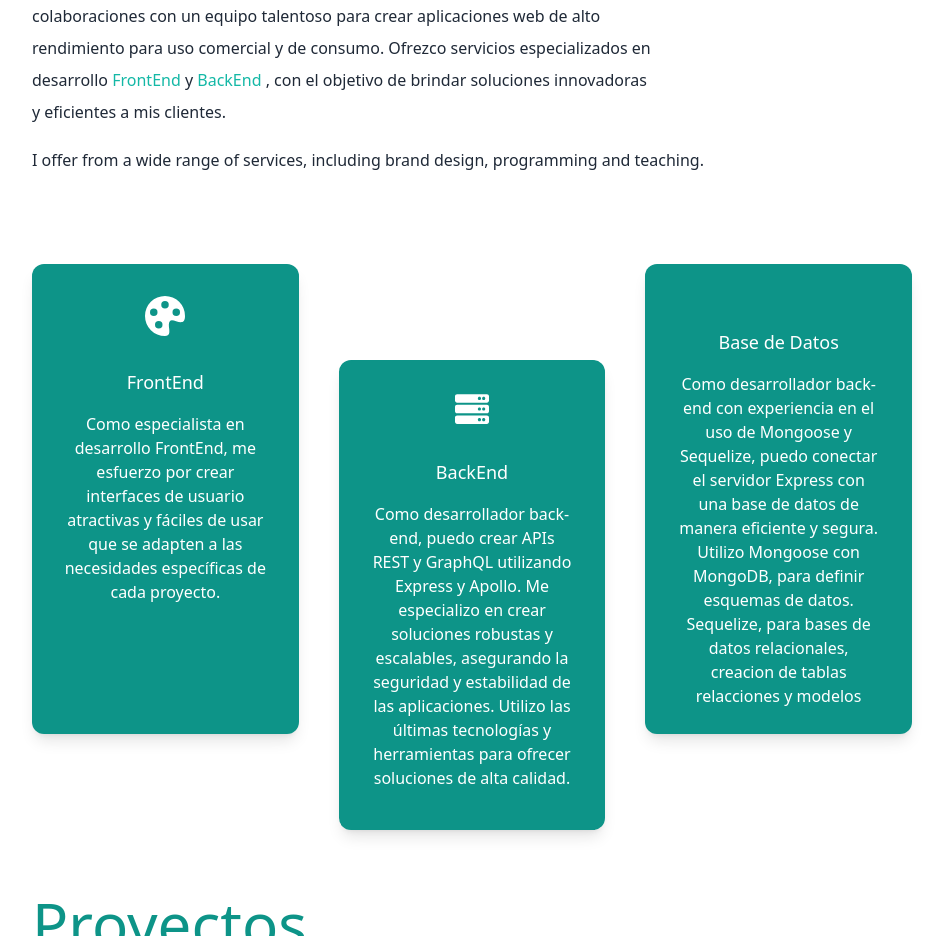
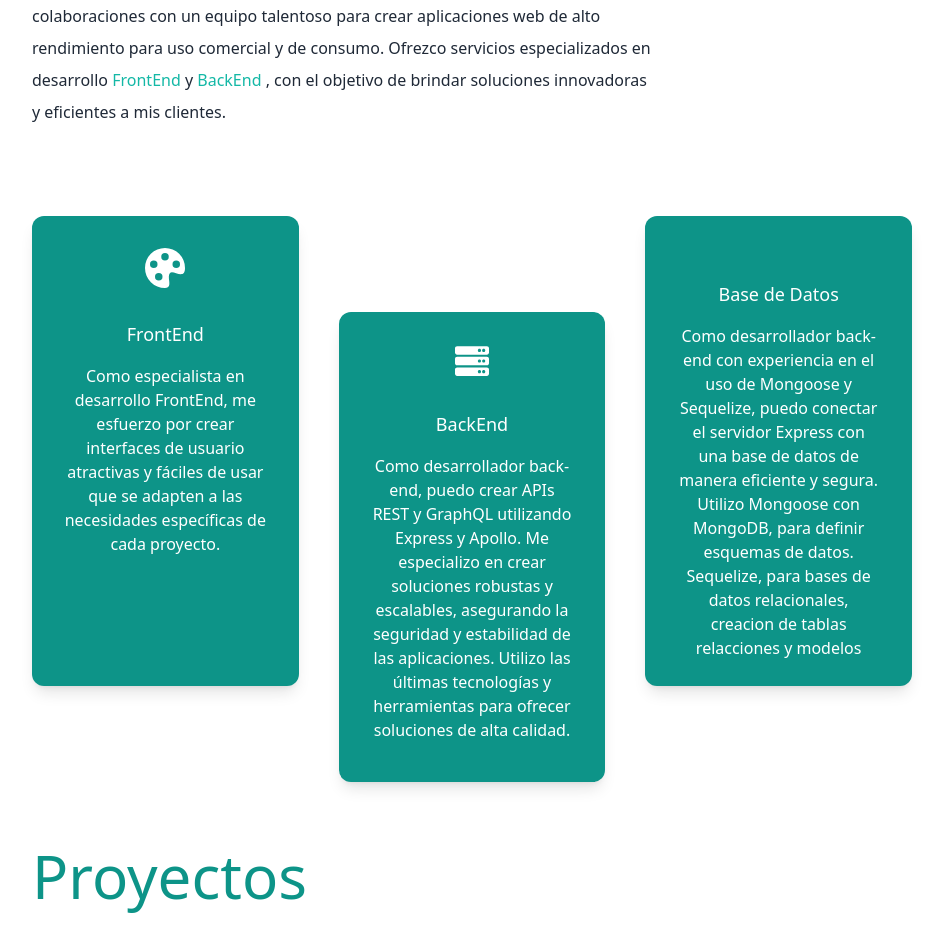
Before and after one commit to ivan2214/Portfolio, a React (Vite) app: page / in a window 1280 px wide. Shown: the part 900-1836 px from the top of the page, without its empty margins (168-1111 px from the left). Built offline with nearby package versions, Linux system fonts and the light colour scheme.

Commit message:
borrando parrafo

```diff
--- a/src/Layout/About.jsx
+++ b/src/Layout/About.jsx
@@ -4,7 +4,7 @@
 
 const About = () => {
   return (
-    <section className='flex flex-col px-10 items-center justify-center gap-20  '>
+    <section className='flex flex-col items-center justify-center gap-20 px-10  '>
       <section className='flex flex-col items-start justify-center text-left '>
         <h2 className='text-left text-5xl font-medium text-teal-600 dark:text-teal-400 md:text-6xl'>
           Servicios que ofrezco
@@ -17,9 +17,6 @@
           <span className='text-teal-500'> FrontEnd </span> y
           <span className='text-teal-500'> BackEnd </span>, con el objetivo de brindar soluciones
           innovadoras y eficientes a mis clientes.
-        </p>
-        <p className='text-md py-2 leading-8 text-gray-800 dark:text-gray-200'>
-          I offer from a wide range of services, including brand design, programming and teaching.
         </p>
       </section>
       <section className='grid  grid-cols-[repeat(auto-fit,minmax(250px,1fr))] gap-10  '>
```
